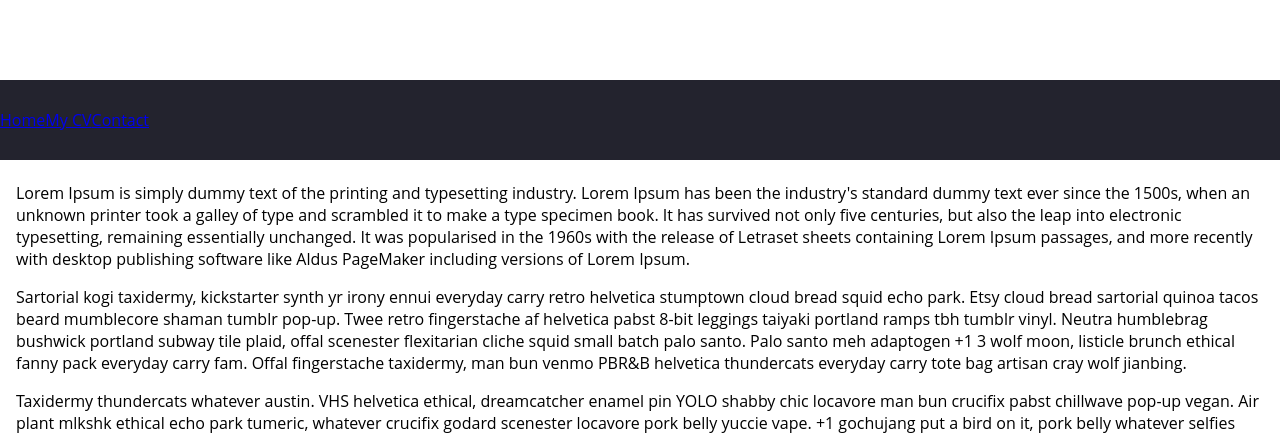
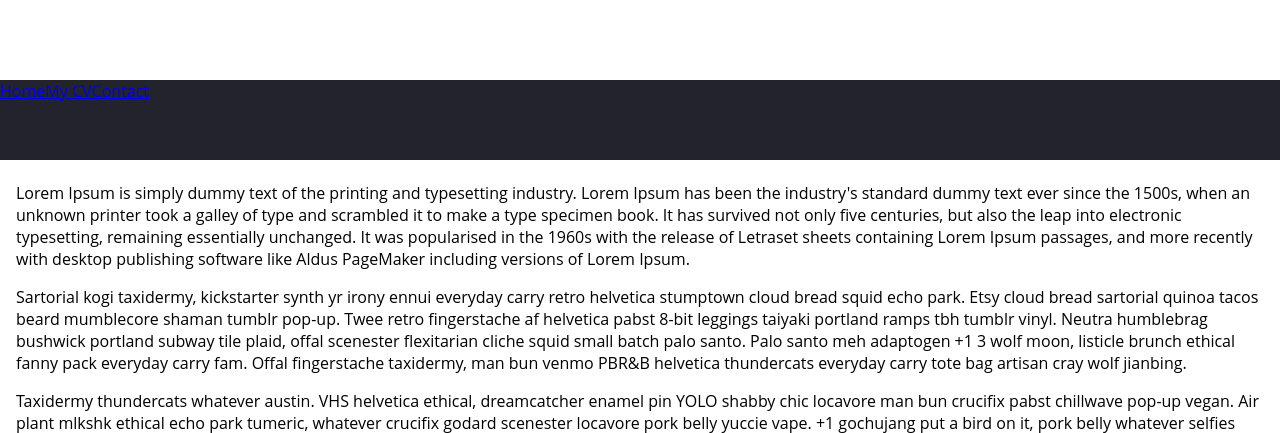
Before and after one commit to MatiWall/Webside, a PHP site: page / in a window 1280 px wide. Shown: the top 433 px of the page. Run offline with PHP 8.4, Linux system fonts and the light colour scheme.

Commit message:
Navbar restart11

```diff
--- a/css/styling.css
+++ b/css/styling.css
@@ -40,5 +40,5 @@ main {
     display: flex;
     flex-direction: row;
     align-items: center;
-    height: 100%;
+    width: 100%;
 }
```
